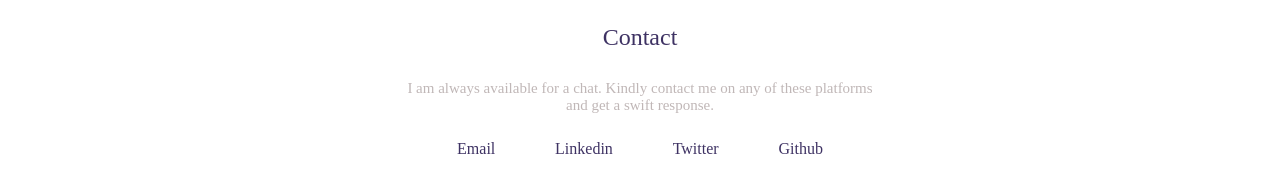
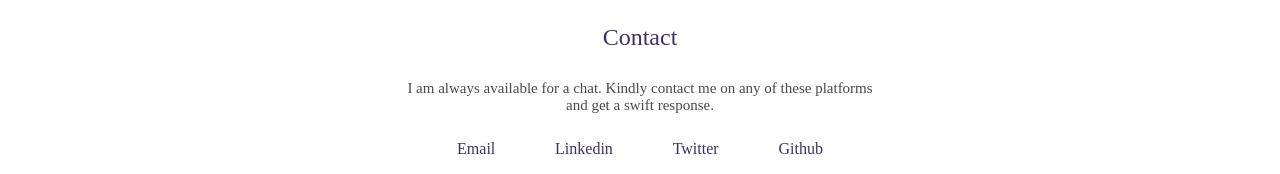
Before and after one commit to Samuel-Tobi/MY-PORTFOLIO, a React (Create React App) app: page / in a window 1280 px wide. Shown: the part 2027-2201 px from the top of the page. Built offline with nearby package versions, Linux system fonts and the light colour scheme.

Commit message:
Styled contact paragraph

```diff
--- a/src/contact/contact.css
+++ b/src/contact/contact.css
@@ -13,7 +13,7 @@
   color: #1e1049db;
 }
 .contactContainer p {
-  color: rgb(192, 183, 183);
+  color: rgb(80, 71, 71);
   padding: 10px;
   font-size: 15px;
   font-weight: lighter;
```
